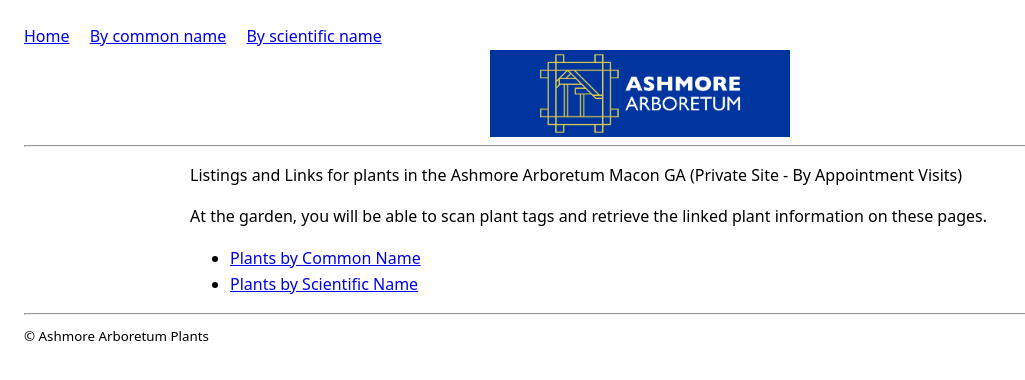
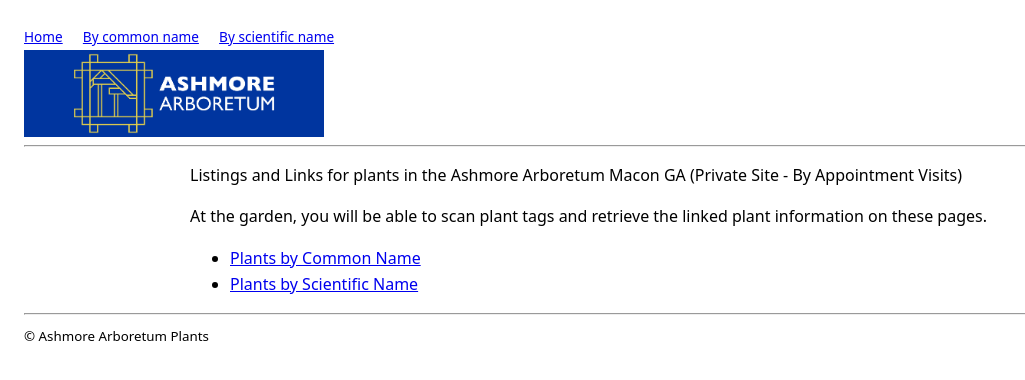
Before and after one commit to AshmoreArboretum/AshmoreArboretumPlants, a Jekyll site: the page built from index.md, in a window 1280 px wide. Shown: the top 380 px of the page, without its empty margins (0-1025 px from the left). Built offline with Jekyll 4.4.1, drawn with Linux system fonts in a browser that asks for light colours.

Commit message:
Refine navigation text size and site banner alignment
Adjusted styles for navigation and site banner.

```diff
--- a/_layouts/default.html
+++ b/_layouts/default.html
@@ -6,9 +6,19 @@
     <title>{{ page.title | default: site.title }}</title>
     <style>
       body { font-family: system-ui, -apple-system, Roboto, "Helvetica Neue", Arial; padding: 1rem; line-height: 1.6; }
-      header nav a { margin-right: 1rem; }
+      header nav a {
+        margin-right: 1rem;
+        font-size: 0.85rem; /* Smaller navigation text */
+      }
       main { max-width: 900px; margin: 0 auto; }
-      .site-banner { text-align: left; margin-bottom: 0.5rem; }
+      .site-banner {
+        text-align: left;
+        margin-bottom: 0.5rem;
+      }
+      .site-banner img {
+        display: block;
+        margin: 0; /* Removed auto to left-align */
+      }
     </style>
   </head>
   <body>
@@ -21,7 +31,7 @@
 
       <div class="site-banner">
         <a href="{{ '/' | relative_url }}">
-          <img src="{{ '/images/banner.jpg' | relative_url }}" alt="Ashmore Arboretum Logo" width="300" style="display:block; margin:0 auto;" />
+          <img src="{{ '/images/banner.jpg' | relative_url }}" alt="Ashmore Arboretum Logo" width="300" style="display:block;" />
         </a>
       </div>
 
```
